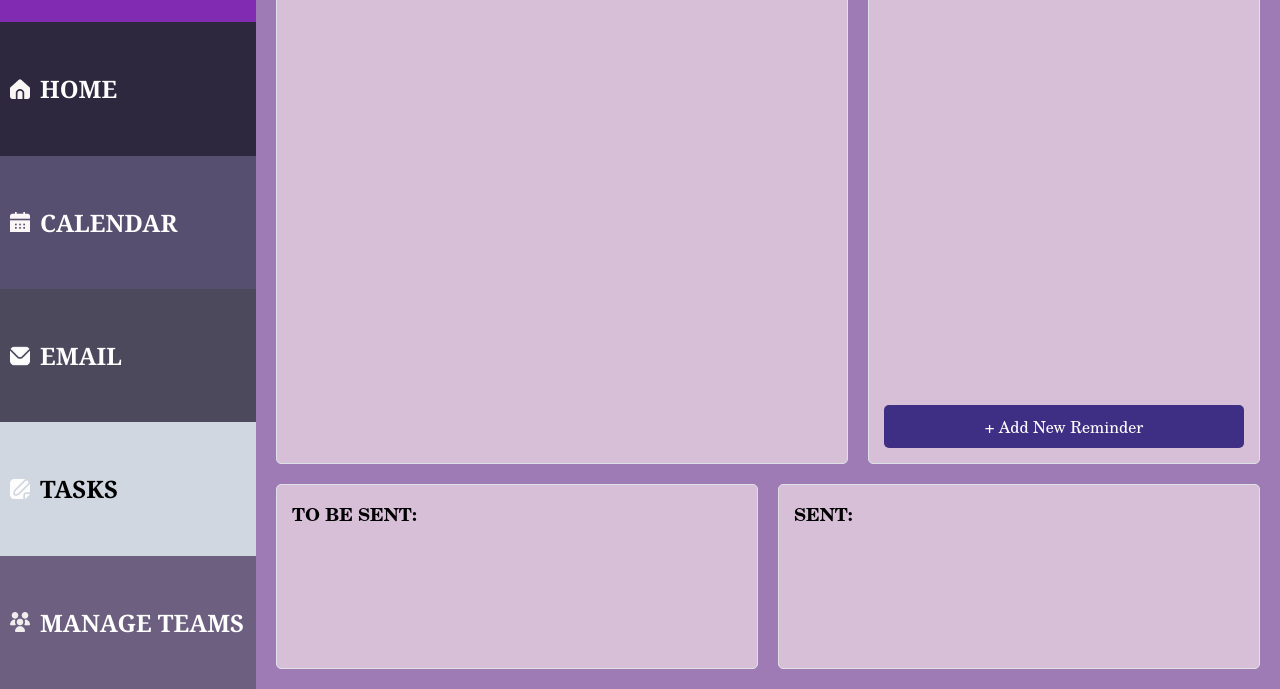
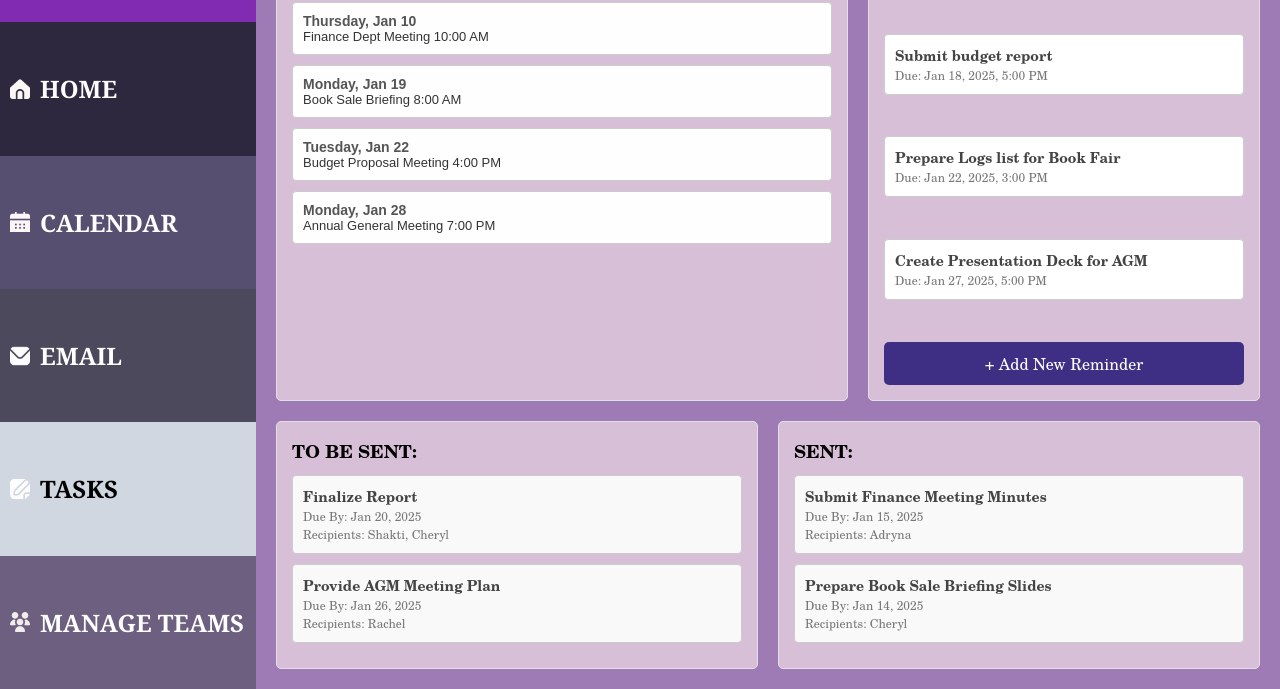
Before and after one commit to furiiouxx/wonka, a plain HTML site: page frontend/public/index.html in a window 1280 px wide. Shown: the part 111-800 px from the top of the page. Drawn offline with Linux system fonts and the light colour scheme.

Commit message:
final changes done

```diff
--- a/frontend/public/index.html
+++ b/frontend/public/index.html
@@ -86,6 +86,68 @@
         .upcoming-widget {
             font-family: "New Century Schoolbook", "TeX Gyre Schola", serif;
         }
+
+        /*Meeting Styles*/
+
+.meeting {
+  margin-bottom: 10px;
+  padding: 10px;
+  border: 1px solid #ccc;
+  border-radius: 4px;
+  background-color: #fefefe;
+}
+
+.meeting-date {
+  font-weight: bold;
+  font-size: 14px;
+  color: #555;
+}
+
+.meeting-details {
+  font-size: 13px;
+  color: #333;
+}
+
+        /* Reminder Styles */
+.reminder {
+  margin-bottom: 10px;
+  padding: 10px;
+  border: 1px solid #ccc;
+  border-radius: 4px;
+  background-color: #fff;
+}
+
+.reminder-message {
+  font-weight: bold;
+  font-size: 14px;
+  color: #444;
+}
+
+.reminder-due {
+  font-size: 12px;
+  color: #777;
+}
+/*Tasks Styles*/
+.task {
+  margin-bottom: 10px;
+  padding: 10px;
+  border: 1px solid #ccc;
+  border-radius: 4px;
+  background-color: #f9f9f9;
+}
+
+.task-title {
+  font-weight: bold;
+  font-size: 14px;
+  color: #444;
+}
+
+.task-due, .sent-to {
+  font-size: 12px;
+  color: #777;
+}
+
+
     </style>
 </head>
 <body>
@@ -103,23 +165,75 @@
         <div class="content">
             <div class="top-section">
                 <div class="main-widget">
-                    <h2 style="font-family: 'New Century Schoolbook', 'TeX Gyre Schola', serif;">MEETINGS FOR THE WEEK</h2>
-                    <!-- Content for meetings can go here -->
+                    <h2 style="font-family: 'New Century Schoolbook', 'TeX Gyre Schola', serif;">UPCOMING MEETINGS FOR THE MONTH</h2>
+                    <div class="meeting">
+                        <div class="meeting-date">Thursday, Jan 10</div>
+                        <div class="meeting-details">Finance Dept Meeting 10:00 AM</div>
+                      </div>
+
+                      <div class="meeting">
+                        <div class="meeting-date">Monday, Jan 19</div>
+                        <div class="meeting-details">Book Sale Briefing 8:00 AM</div>
+                      </div>
+
+                      <div class="meeting">
+                        <div class="meeting-date">Tuesday, Jan 22</div>
+                        <div class="meeting-details">Budget Proposal Meeting 4:00 PM</div>
+                      </div>
+
+                      <div class="meeting">
+                        <div class="meeting-date">Monday, Jan 28</div>
+                        <div class="meeting-details">Annual General Meeting 7:00 PM</div>
+                      </div>
                 </div>
                 <div class="side-widget">
                     <h2 style="font-family: 'New Century Schoolbook', 'TeX Gyre Schola', serif;">TO DO LIST</h2>
-                    <!-- Content for to-do list can go here -->
+
+                    <div class="reminder">
+                        <div class="reminder-message">Submit budget report</div>
+                        <div class="reminder-due">Due: Jan 18, 2025, 5:00 PM</div>
+                      </div>
+
+                      <div class="reminder">
+                        <div class="reminder-message">Prepare Logs list for Book Fair</div>
+                        <div class="reminder-due">Due: Jan 22, 2025, 3:00 PM</div>
+                      </div>
+
+                      <div class="reminder">
+                        <div class="reminder-message">Create Presentation Deck for AGM</div>
+                        <div class="reminder-due">Due: Jan 27, 2025, 5:00 PM</div>
+                      </div>
                     <a href="reminder.html" class="to-do-button" style="display: block; text-align: center; text-decoration: none; color: white; background-color: #3e2f84; padding: 10px; border-radius: 5px;">+ Add New Reminder</a>
                 </div>
             </div>
             <div class="bottom-section">
                 <div class="upcoming-widget">
                     <h2 style="font-family: 'New Century Schoolbook', 'TeX Gyre Schola', serif;">TO BE SENT:</h2>
-                    <!-- Content for to-be-sent items can go here -->
+                    <div class="task">
+                        <div class="task-title">Finalize Report</div>
+                        <div class="task-due">Due By: Jan 20, 2025</div>
+                        <div class="sent-to">Recipients: Shakti, Cheryl</div>
+                      </div>
+
+                      <div class="task">
+                        <div class="task-title">Provide AGM Meeting Plan</div>
+                        <div class="task-due">Due By: Jan 26, 2025</div>
+                        <div class="sent-to">Recipients: Rachel</div>
+                      </div>
                 </div>
                 <div class="sent-widget">
                     <h2 style="font-family: 'New Century Schoolbook', 'TeX Gyre Schola', serif;">SENT:</h2>
-                    <!-- Content for sent items can go here -->
+                    <div class="task">
+                        <div class="task-title">Submit Finance Meeting Minutes</div>
+                        <div class="task-due">Due By: Jan 15, 2025</div>
+                        <div class="sent-to">Recipients: Adryna</div>
+                      </div>
+
+                      <div class="task">
+                        <div class="task-title">Prepare Book Sale Briefing Slides</div>
+                        <div class="task-due">Due By: Jan 14, 2025</div>
+                        <div class="sent-to">Recipients: Cheryl</div>
+                      </div>
                 </div>
             </div>
         </div>
```
